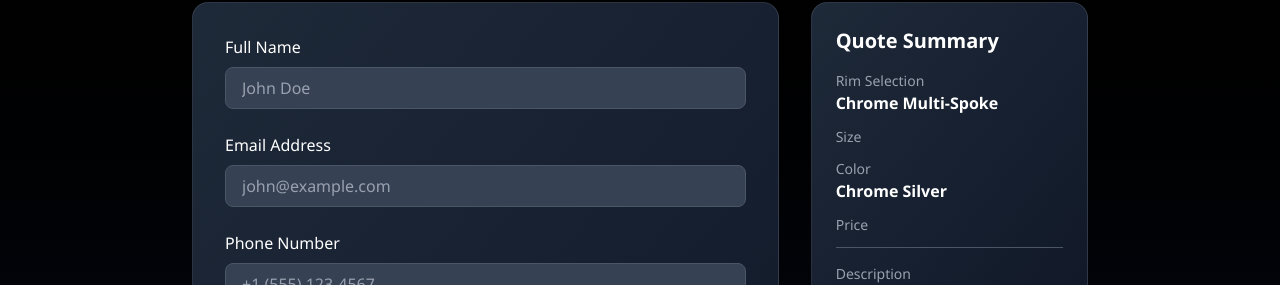
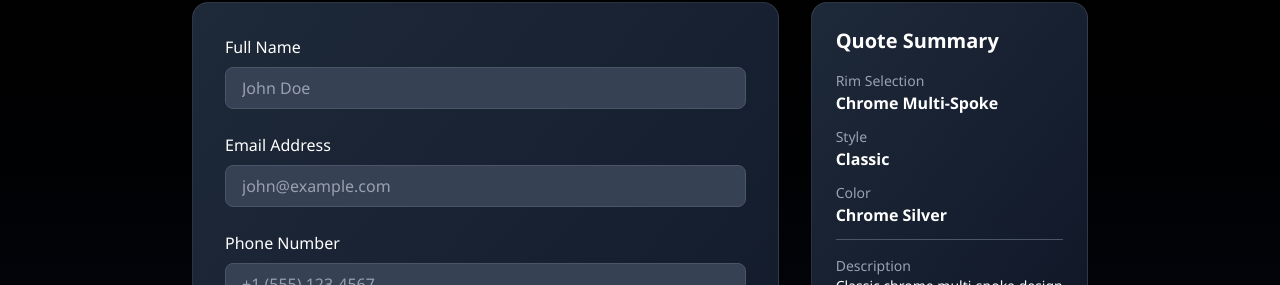
Before and after one commit to Zecruu/prautocustom, a Next.js app: page /quote in a window 1280 px wide. Shown: the part 198-483 px from the top of the page. Built offline with nearby package versions, Linux system fonts and the light colour scheme; no server answers.

Commit message:
Fix all rim property references in quote page

```diff
--- a/src/app/quote/page.tsx
+++ b/src/app/quote/page.tsx
@@ -175,16 +175,12 @@
                       <p className="text-white font-semibold">{selectedRim.name}</p>
                     </div>
                     <div>
-                      <p className="text-gray-400 text-sm">Size</p>
-                      <p className="text-white font-semibold">{selectedRim.size}</p>
+                      <p className="text-gray-400 text-sm">Style</p>
+                      <p className="text-white font-semibold">{selectedRim.style}</p>
                     </div>
                     <div>
                       <p className="text-gray-400 text-sm">Color</p>
                       <p className="text-white font-semibold">{selectedRim.color}</p>
-                    </div>
-                    <div>
-                      <p className="text-gray-400 text-sm">Price</p>
-                      <p className="text-white font-semibold text-lg">{selectedRim.price}</p>
                     </div>
                     <div className="pt-4 border-t border-gray-600">
                       <p className="text-gray-400 text-sm">Description</p>
```
